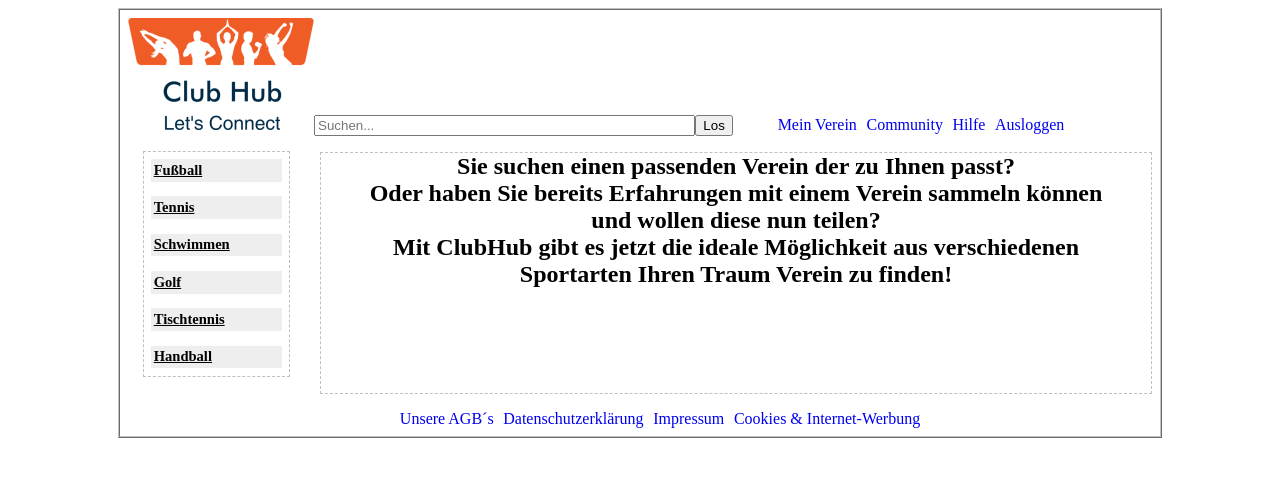
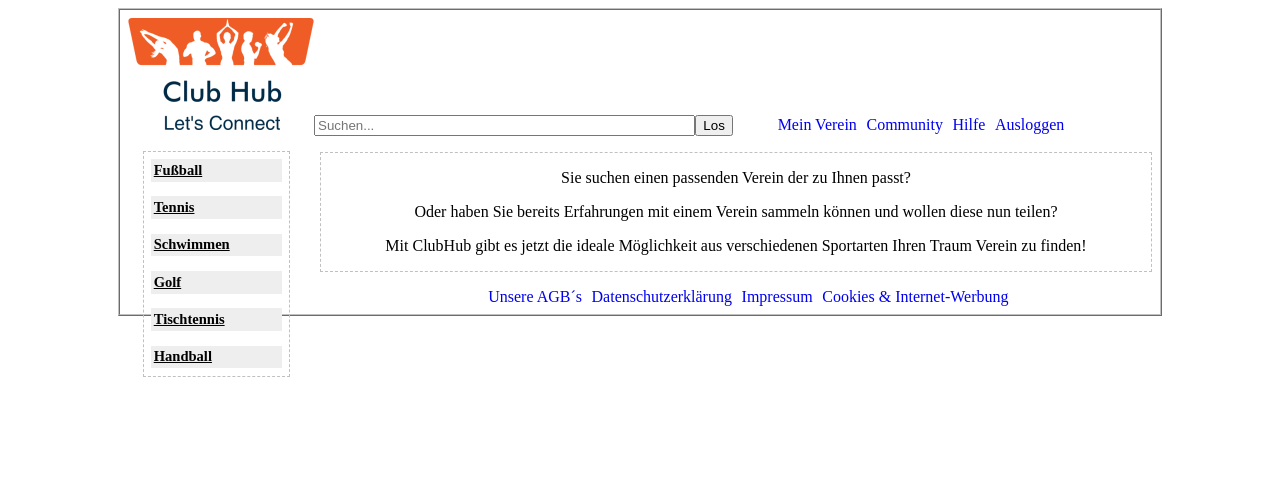
Before and after one commit to jensdoecke/ClubHub, a PHP site: page / in a window 1280 px wide. Shown: the top 477 px of the page. Run offline with PHP 8.4, Linux system fonts and the light colour scheme.

Commit message:
Überschrift Style geändert und AGB Überschrift

```diff
--- a/index.php
+++ b/index.php
@@ -1,9 +1,9 @@
 <?php
 	include 'config.php';
 	include 'utils.php';
-	printDefault('<h1>Sie suchen einen passenden Verein der zu Ihnen passt? <br>
-                Oder haben Sie bereits Erfahrungen mit einem Verein sammeln können <br>
-                und wollen diese nun teilen? <br>
-                Mit ClubHub gibt es jetzt die ideale Möglichkeit aus verschiedenen <br>
-                Sportarten Ihren Traum Verein zu finden!<br> <br> <br> <br> </h1>');
+	printDefault('<p>Sie suchen einen passenden Verein der zu Ihnen passt?</p>
+                <p>Oder haben Sie bereits Erfahrungen mit einem Verein sammeln können
+				und wollen diese nun teilen? </p>
+                <p>Mit ClubHub gibt es jetzt die ideale Möglichkeit aus verschiedenen
+                Sportarten Ihren Traum Verein zu finden!</p>');
 ?>
--- a/style.css
+++ b/style.css
@@ -111,15 +111,16 @@ div#right {
 
 div#right h1 {
 	font-size: 1.5em;
-	margin: 0 0 1em;
+	margin: 1em 0 1em;
 }
 
 div#right h2 {
 	font-size: 1.2em;
-	margin: 0 0 1em;
+	margin: 1em 0 1em;
 }
 
 div#right p {
 	font-size: 1em;
 	margin: 1em 0;
+	text-align: center;
 }
```
Also changed, not shown: agb.php (+5 -3 lines).
